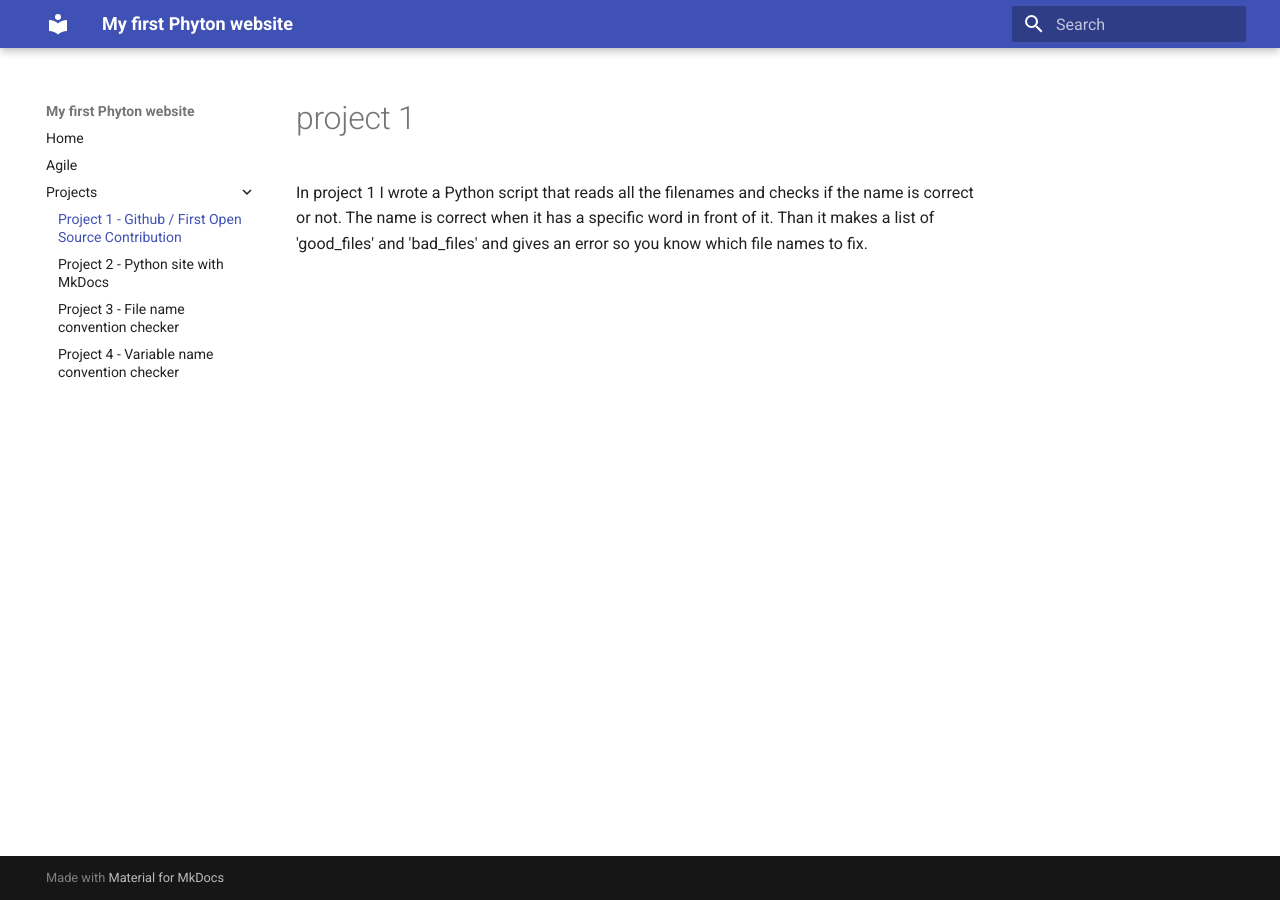
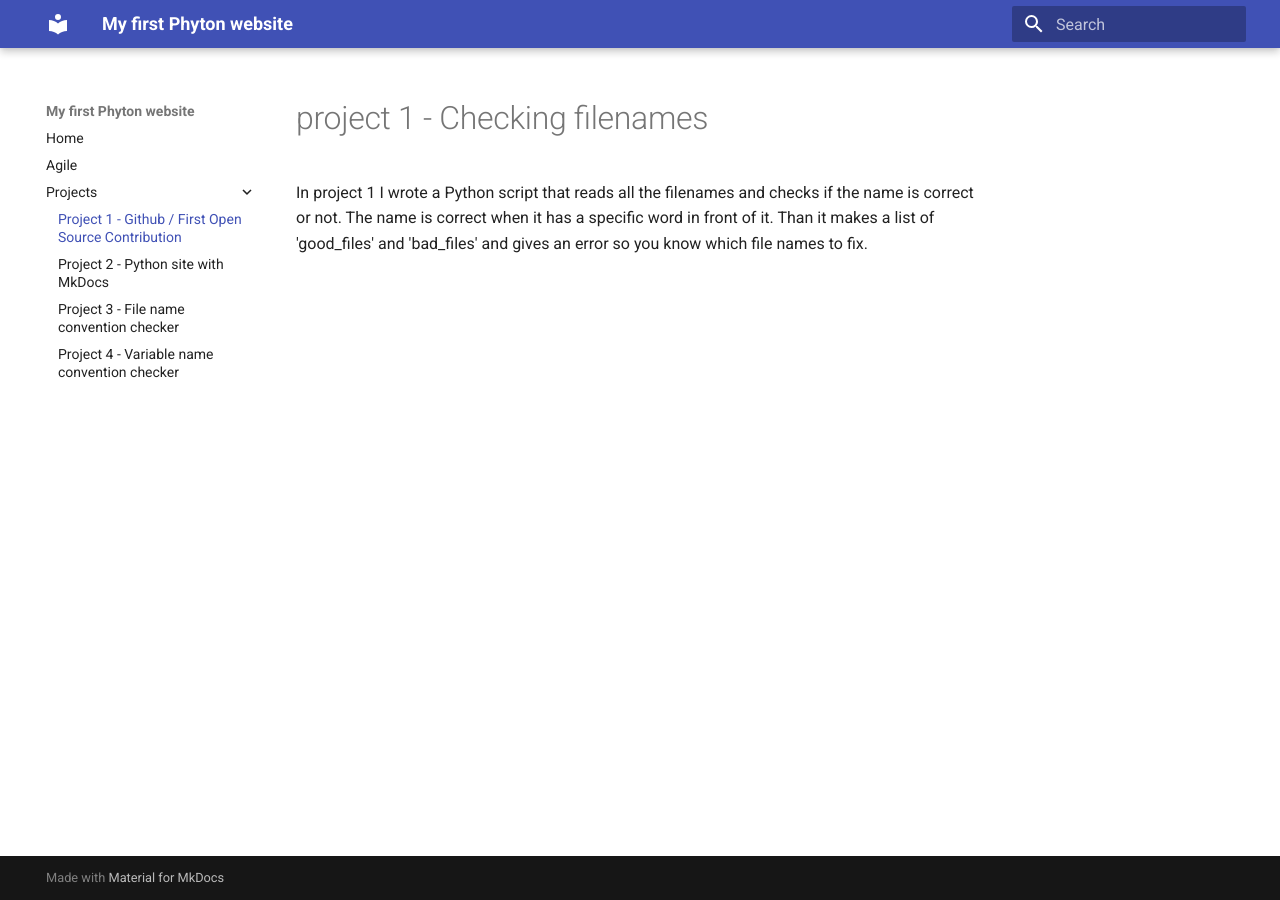
Before and after one commit to milagro2/pythonsite, an MkDocs documentation site: the page built from docs/project1.md, in a window 1280 px wide. Built offline with MkDocs 1.6.1 and Material for MkDocs 9.7.7, drawn with Linux system fonts in a browser that asks for light colours.

Commit message:
Update project1.md

```diff
--- a/docs/project1.md
+++ b/docs/project1.md
@@ -1,2 +1,2 @@
-# project 1
+# project 1  - Checking filenames
 In project 1 I wrote a Python script that reads all the filenames and checks if the name is correct or not. The name is correct when it has a specific word in front of it. Than it makes a list of 'good_files' and 'bad_files' and gives an error so you know which file names to fix.
```
